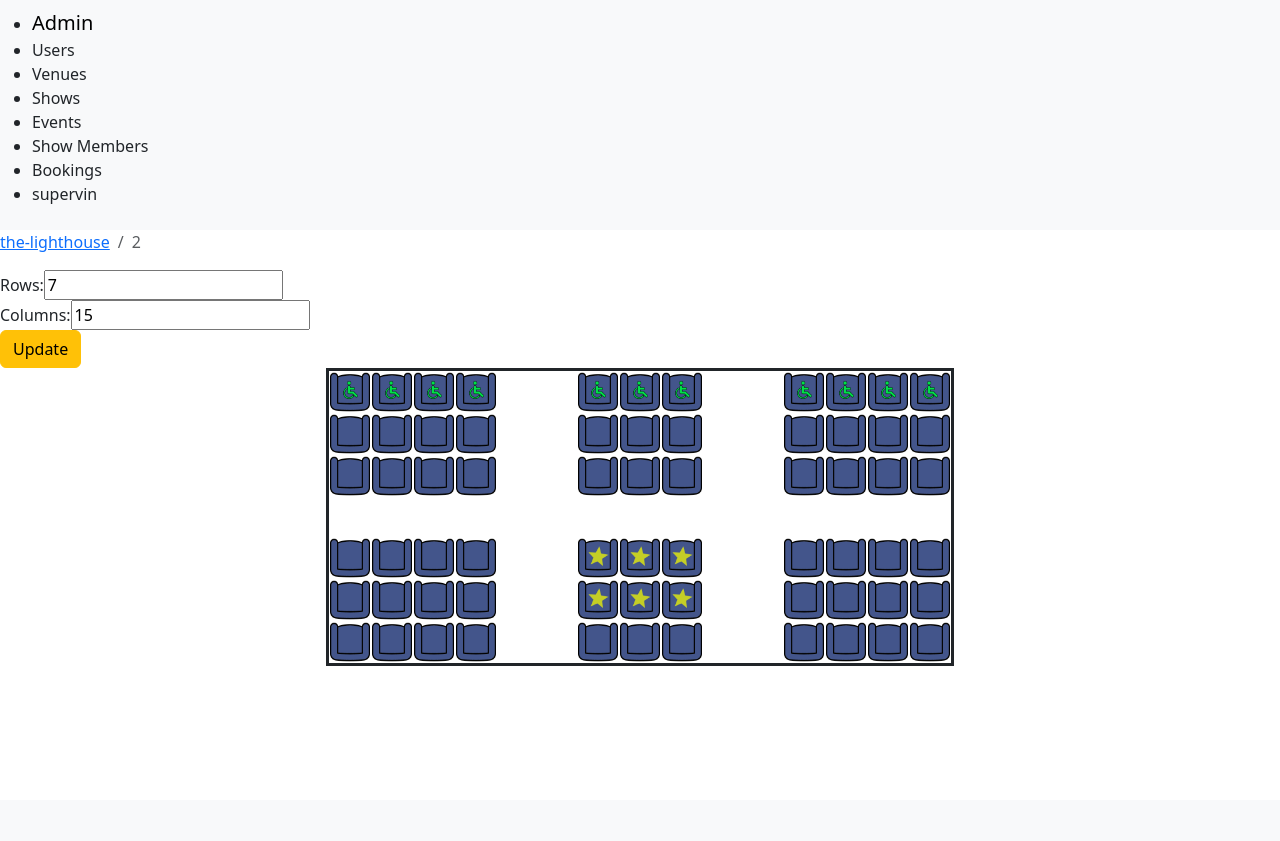
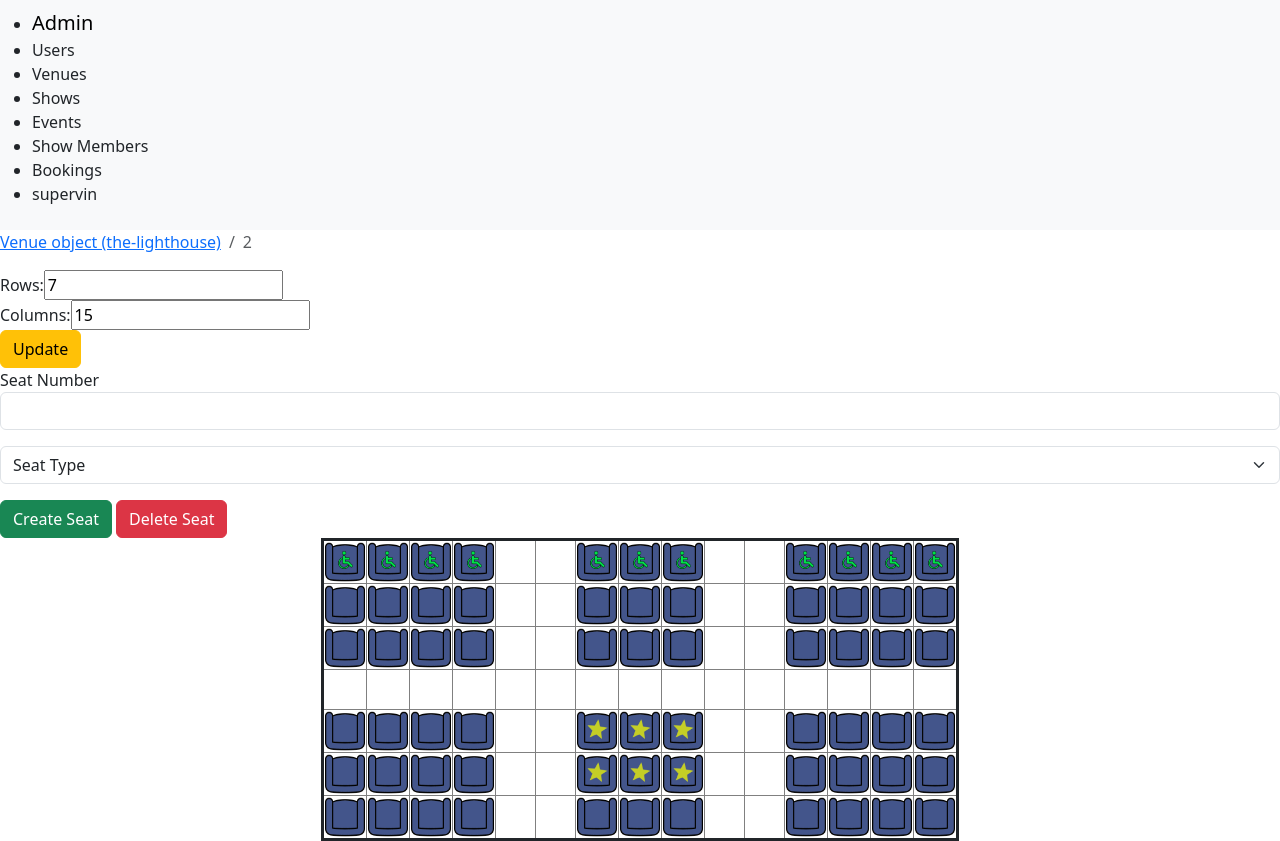
Before and after one commit to jkvince/django-theatre-cinema, a Django app: page /admin/room/the-lighthouse-2 in a window 1280 px wide. Before the commit the page ends 666 px from the top, so only its background shows below. Run offline with Django 5.2, Linux system fonts and the light colour scheme; a user stored in the database is signed in; data comes from the database, SQL or seed files in the repository; both versions use the stored data as it was after the commit.

Commit message:
cursor added for room editing

```diff
--- a/customadmin/templates/venue/room.html
+++ b/customadmin/templates/venue/room.html
@@ -20,10 +20,19 @@
     td {
         width: 2.5rem;
         height: 2.5rem;
+        border: gray 1px solid;
+        position: relative;
     }
     td img {
         width: 2.5rem;
         height: 2.5rem;
+        position: relative;
+    }
+    #cursor {
+        z-index: 1;
+        position: absolute;
+        top: 0;
+        left: 0;
     }
     .clickable {
         cursor: pointer;
@@ -47,7 +56,8 @@
     var imgLinks = {
         "premium": "{% static 'booking/premium.png' %}",
         "accessible": "{% static 'booking/accessible.png' %}",
-        "base": "{% static 'booking/base.png' %}"
+        "base": "{% static 'booking/base.png' %}",
+        "cursor": "{% static 'booking/cursor.png' %}"
     }
 </script>
 
@@ -68,12 +78,30 @@
     </form>
 
 
+    <div id="modify-section">
+        <div class="mb-3">
+            <label>Seat Number</label>
+            <input type="text" class="form-control" id="number-input">
+        </div>
+        <div class="mb-3">
+            <select class="form-select" id="seat-type-input">
+                <option selected>Seat Type</option>
+                <option value="base">Base</option>
+                <option value="premium">Premium</option>
+                <option value="accessible">Accessible</option>
+            </select>
+        </div>
+        <button class="btn btn-success" id="create-seat">Create Seat</button>
+        <button class="btn btn-danger" id="delete-seat">Delete Seat</button>
+    </div>
+
+
     <main>
         <table id="table">
             {% for row in grid %}
                 <tr>
                     {% for cell in row %}
-                        <td>
+                        <td class="clickable">
                             {% if cell != None %}
                                 {% if cell.seat.seat_premium %}
 
--- a/shopapp/views.py
+++ b/shopapp/views.py
@@ -22,7 +22,7 @@ def trending_page_view(request):
 
 def event_page_view(request, pk):
 	event = Event.objects.get(pk=pk)
-	room = Room.objects.get(room_id=event.room_number)
+	room = Room.objects.get(pk=event.room_number)
 
 	if request.method == "GET":
 		# generate an empty 2d list of the grid
--- a/static/js/room_editor.js
+++ b/static/js/room_editor.js
@@ -1,8 +1,76 @@
+loadData();
+
+function loadData() {
+    selection_row = null;
+    selection_column = null;
+}
+
+function updateStateForm(cursorState) {
+    if (cursorState == "emptycell") {
+        document.getElementById('number-input').disabled = true;
+        document.getElementById('seat-type-input').disabled = true;
+        document.getElementById('delete-seat').disabled = true;
+        document.getElementById('create-seat').disabled = false;
+
+    } else if (cursorState == "filledcell") {
+        document.getElementById('number-input').disabled = false;
+        document.getElementById('seat-type-input').disabled = false;
+        document.getElementById('delete-seat').disabled = false;
+        document.getElementById('create-seat').disabled = true;
+
+    } else if (cursorState == "unselected") {
+        document.getElementById('number-input').disabled = true;
+        document.getElementById('seat-type-input').disabled = true;
+        document.getElementById('delete-seat').disabled = true;
+        document.getElementById('create-seat').disabled = true;
+    }
+}
+
 function gridChanged() {
     grid_rows = document.getElementById('grid-row').value;
     grid_columns = document.getElementById('grid-col').value;
 
     // add here removing seats out of bounds
+    refreshGrid();
+}
+
+function gridClick(id) {
+    id = id.split("-");
+
+    if (Number(id[0]) == selection_row && Number(id[1]) == selection_column) {
+        // unselect
+        selection_row = null;
+        selection_column = null;
+
+        updateStateForm('unselected');
+    } else {
+        selection_row = Number(id[0]);
+        selection_column = Number(id[1]);
+
+        document.getElementById('number-input').disabled = false;
+        document.getElementById('seat-type-input').disabled = false;
+
+        let seat = grid.find(item => item.location_row == selection_row && item.location_column == selection_column);
+
+        if (seat != null) {
+            // filled cell
+            updateStateForm('filledcell');
+            document.getElementById('number-input').value = seat.number;
+
+            if (seat.premium == true) {
+                document.getElementById('seat-type-input').value = 'premium';
+            } else if (seat.accessible == true) {
+                document.getElementById('seat-type-input').value = 'accessible';
+            } else {
+                document.getElementById('seat-type-input').value = 'base';
+            }
+        } else {
+            // empty cell
+            updateStateForm('emptycell');
+        }
+
+    }
+
     refreshGrid();
 }
 
@@ -12,7 +80,11 @@ function refreshGrid() {
     for (row=0; row<grid_rows; row++) {
         string_elements += "<tr>";
         for (column=0; column<grid_columns; column++) {
-            string_elements += `<td class="clickable">`;
+            string_elements += `<td class="clickable" onclick="gridClick('` + row + "-" + column + `');">`;
+
+            if (row == selection_row && column == selection_column) {
+                string_elements += `<img id='cursor' src="` + imgLinks["cursor"] + `">`;
+            }
 
             let seat = grid.find(item => item.location_row == row && item.location_column == column);
             if (seat != null) {
@@ -24,18 +96,13 @@ function refreshGrid() {
                 } else {
                     string_elements += imgLinks["base"];
                 }
-                string_elements += `"`;
-                // add function call onclick
-                string_elements += `>`;
+                string_elements += `">`;
             }
-
 
             string_elements += "</td>";
         }
         string_elements += "</tr>";
     }
 
-
     document.getElementById('table').innerHTML = string_elements;
-
 }
--- a/venues/models.py
+++ b/venues/models.py
@@ -24,9 +24,6 @@ class Venue(models.Model):
         blank=True
     )
 
-    def __str__(self):
-        return self.venue_id
-
 
 class Room(models.Model):
     room_id = models.SlugField(
@@ -36,15 +33,8 @@ class Room(models.Model):
         max_length=15
     )
     venue_id = models.ForeignKey(Venue, on_delete=models.CASCADE)
-    room_rows = models.IntegerField()
-    room_columns = models.IntegerField()
-
-    class Meta:
-        # Compound key
-        unique_together = ('room_number', 'venue_id')
-
-    def __str__(self):
-        return self.room_id
+    room_rows = models.IntegerField(default=1)
+    room_columns = models.IntegerField(default=1)
 
 
 class Seat(models.Model):
@@ -58,12 +48,8 @@ class Seat(models.Model):
 
     seat_premium = models.BooleanField()
     seat_accessible = models.BooleanField()
-    location_row = models.IntegerField(default=1)
-    location_column = models.IntegerField(default=1)
-
-    class Meta:
-        # Compound key
-        unique_together = ('seat_number', 'room_number')
+    location_row = models.IntegerField()
+    location_column = models.IntegerField()
 
 
 class Event(models.Model):
```
Also changed, not shown: db.sqlite3, static/booking/cursor.png (added), venues/migrations/0011_alter_room_room_columns_alter_room_room_rows_and_more.py (added), venues/migrations/0012_alter_room_unique_together_and_more.py (added).
